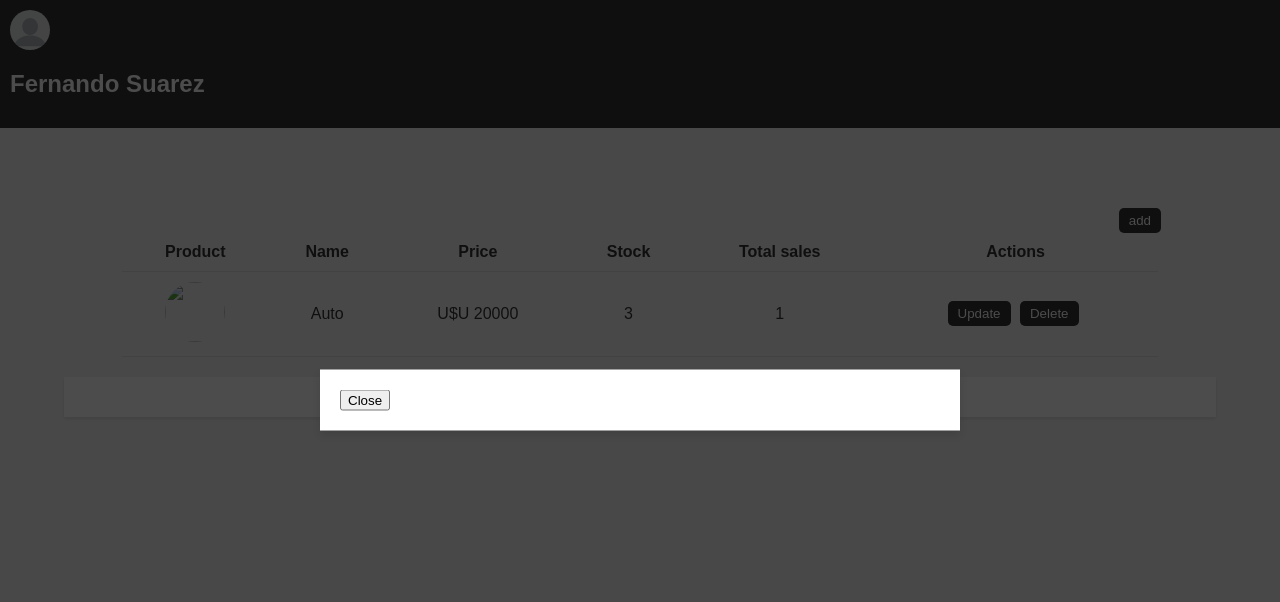
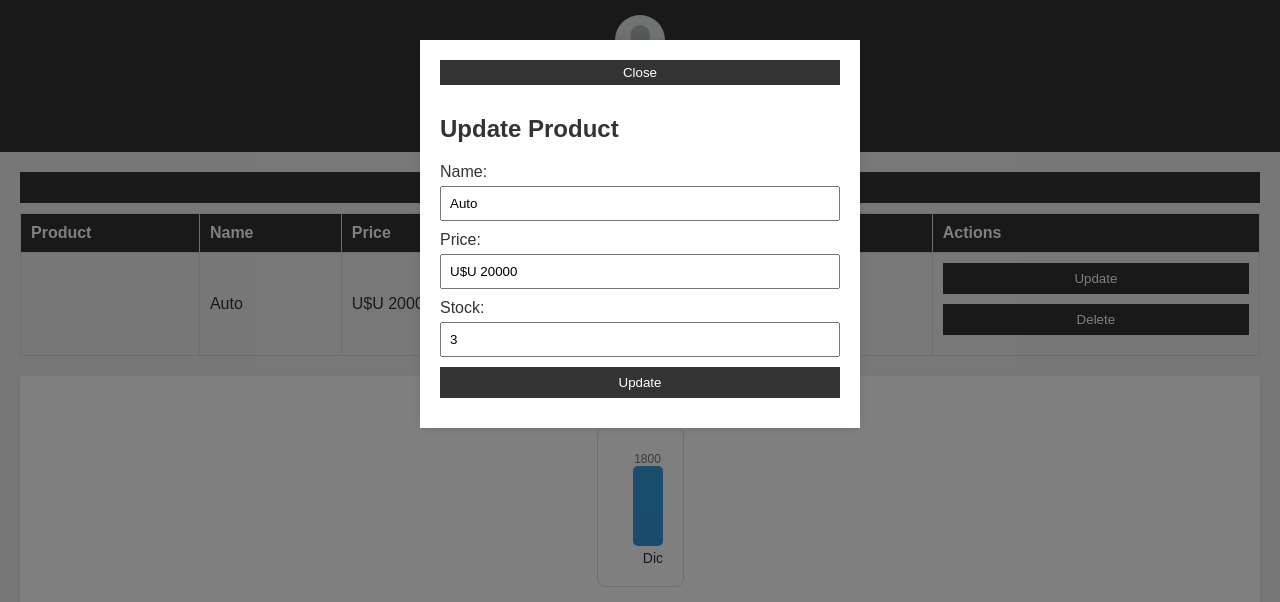
Before and after one commit to ferchu233/Proyecto-Ecommerce, a plain HTML site: page user-admin.html in a window 1280 px wide. Both pictures are taken after a click on the button "Update". Drawn offline with Linux system fonts and the light colour scheme.

Commit message:
Actualizacion

```diff
--- /dev/null
+++ b/assets/css/admin-style.css
@@ -0,0 +1,185 @@
+body {
+    font-family: 'Arial', sans-serif;
+    margin: 0;
+    padding: 0;
+    background-color: #f0f0f0;
+    /* Fondo gris claro */
+    color: #333;
+    /* Texto gris oscuro */
+}
+
+header {
+    background-color: #333;
+    /* Fondo negro para el encabezado */
+    color: #fff;
+    /* Texto blanco */
+    padding: 15px;
+    text-align: center;
+}
+
+.user-profile img {
+    border-radius: 50%;
+    max-width: 50px;
+    height: auto;
+}
+
+.admin-main {
+    margin: 20px;
+}
+
+.stock-control table {
+    width: 100%;
+    border-collapse: collapse;
+    margin-bottom: 20px;
+}
+
+table,
+th,
+td {
+    border: 1px solid #ddd;
+}
+
+th,
+td {
+    padding: 10px;
+    text-align: left;
+}
+
+th {
+    background-color: #333;
+    color: #fff;
+}
+
+.image-product img {
+    margin-left: 30%;
+    max-width: 100px;
+    height: auto;
+}
+
+.actions button {
+    margin-right: 5px;
+}
+
+.sales-graph {
+    margin-bottom: 20px;
+}
+
+.chart-container {
+    background-color: #fff;
+    padding: 20px;
+    box-shadow: 0 0 10px rgba(0, 0, 0, 0.1);
+}
+
+.overlay {
+    display: none;
+    position: fixed;
+    top: 0;
+    left: 0;
+    width: 100%;
+    height: 100%;
+    background: rgba(0, 0, 0, 0.5);
+}
+
+.popup {
+    background: #fff;
+    max-width: 400px;
+    margin: 40px auto;
+    padding: 20px;
+    box-shadow: 0 0 10px rgba(0, 0, 0, 0.1);
+}
+
+.close-button {
+    background: #333;
+    color: #fff;
+    padding: 5px 10px;
+    border: none;
+    cursor: pointer;
+}
+
+.form-container {
+    margin-top: 20px;
+}
+
+label {
+    display: block;
+    margin-bottom: 5px;
+}
+
+input,
+button {
+    margin-bottom: 10px;
+    padding: 8px;
+    width: 100%;
+    box-sizing: border-box;
+}
+
+button {
+    background-color: #333;
+    color: #fff;
+    border: none;
+    cursor: pointer;
+}
+
+button:hover {
+    background-color: #555;
+}
+
+#chart-container {
+    display: flex;
+    max-width: 100%;
+    padding: 20px;
+    border: 1px solid #ddd;
+    border-radius: 8px;
+    background-color: #fff;
+    overflow: auto;
+    scroll-behavior: smooth;
+}
+
+.bar-container {
+    display: flex;
+    flex-direction: column-reverse;
+    align-items: center;
+    position: relative;
+    margin-left: 15px;
+}
+
+.bar {
+    width: 30px;
+    background-color: #3498db;
+    margin-bottom: 20px;
+    position: relative;
+    border-radius: 5px;
+    transform: rotate(180deg);
+}
+
+.bar-label {
+    font-size: 12px;
+    color: #777;
+    margin-top: 5px;
+}
+
+.value-label {
+    position: absolute;
+    top: -20px;
+    font-size: 14px;
+    color: #333;
+    transform: rotate(180deg);
+}
+
+.reference-line {
+    width: 100%;
+    height: 2px;
+    background-color: #e74c3c;
+    position: absolute;
+    bottom: 80px;
+}
+
+.sales-graph {
+    margin-top: 20px;
+    background-color: #fff;
+    box-shadow: 0 2px 4px rgba(0, 0, 0, 0.1);
+    display: flex;
+    align-items: center;
+    justify-content: center;
+    padding: 50px;
+}
--- a/assets/css/style.css
+++ b/assets/css/style.css
@@ -1,5 +1,9 @@
 body {
+    font-family: Arial, sans-serif;
     margin: 0;
+    padding: 0;
+    background-color: #f4f4f4;
+    color: #333;
 }
 
 .container-all {
@@ -99,13 +103,7 @@ input[type="file"] {
     display: none;
 }
 
-body {
-    font-family: Arial, sans-serif;
-    scrollbar-color: #333333 #666666;
-    background-color: #f5f5f5;
-    margin: 0;
-    padding: 0;
-}
+
 
 body::-webkit-scrollbar {
     width: 12px;
@@ -197,6 +195,7 @@ main {
     margin: auto;
 }
 
+
 articule {
 
     margin-top: 20%;
@@ -272,8 +271,9 @@ footer {
     display: flex;
 }
 
-.user-Profil h1 {
-    margin-left: 10px;
+.text-Title {
+    padding: 5px;
+    margin-right: 83%;
 }
 
 .flout {
@@ -330,15 +330,21 @@ footer {
     cursor: pointer;
 }
 
+
 .all-products {
     width: 100%;
     display: flex;
     flex-wrap: wrap;
     justify-content: center;
     align-items: flex-start;
+    gap: 2rem;
 }
 
-
+.product{
+    width: 300px;
+    aspect-ratio: 3/2;
+    flex-wrap: 1;
+}
 
 .category {
     background-color: #333;
@@ -376,7 +382,7 @@ footer {
 }
 
 .all-container {
-    margin-top: 110px;
+    margin-top: 130px;
 }
 
 .border {
--- /dev/null
+++ b/assets/javascript/admin.js
@@ -0,0 +1,71 @@
+function fillUpdateForm(button) {
+
+    const row = button.closest('tr');
+
+    const productName = row.querySelector('td:nth-child(2)').innerText;
+    const productPrice = row.querySelector('td:nth-child(3)').innerText;
+    const productStock = row.querySelector('td:nth-child(4)').innerText;
+
+    document.getElementById('updateProductName').value = productName;
+    document.getElementById('updateProductPrice').value = productPrice;
+    document.getElementById('updateProductStock').value = productStock;
+
+    updatePopup.classList.add('fade-in');
+    updateOverlay.classList.add('fade-in');
+    updatePopup.style.display = 'block';
+    updateOverlay.style.display = 'block';
+}
+
+
+
+function scrollDiv() {
+    var div = document.getElementById('chart-container');
+    div.scrollLeft = div.scrollWidth;
+}
+
+const addButton = document.querySelector('.boton-add button');
+const updateButtons = document.querySelectorAll('.update-btn');
+const addPopup = document.querySelector('.add-popup');
+const updatePopup = document.querySelector('.update-popup');
+const addOverlay = document.querySelector('.add-overlay');
+const updateOverlay = document.querySelector('.update-overlay');
+const closeButton = document.querySelectorAll('.popup .close-button');
+
+addButton.addEventListener('click', () => {
+    addPopup.classList.add('fade-in');
+    addOverlay.classList.add('fade-in');
+    addPopup.style.display = 'block';
+    addOverlay.style.display = 'block';
+});
+
+updateButtons.forEach(button => {
+    button.addEventListener('click', () => {
+        updatePopup.classList.add('fade-in');
+        updateOverlay.classList.add('fade-in');
+        updatePopup.style.display = 'block';
+        updateOverlay.style.display = 'block';
+    });
+});
+
+closeButton.forEach(button => {
+    button.addEventListener('click', () => {
+        addPopup.classList.remove('fade-in');
+        updatePopup.classList.remove('fade-in');
+        addOverlay.classList.remove('fade-in');
+        updateOverlay.classList.remove('fade-in');
+        addPopup.classList.add('fade-out');
+        updatePopup.classList.add('fade-out');
+        addOverlay.classList.add('fade-out');
+        updateOverlay.classList.add('fade-out');
+        setTimeout(() => {
+            addPopup.style.display = 'none';
+            updatePopup.style.display = 'none';
+            addOverlay.style.display = 'none';
+            updateOverlay.style.display = 'none';
+            addPopup.classList.remove('fade-out');
+            updatePopup.classList.remove('fade-out');
+            addOverlay.classList.remove('fade-out');
+            updateOverlay.classList.remove('fade-out');
+        }, 300);
+    });
+});
--- a/assets/javascript/main.js
+++ b/assets/javascript/main.js
@@ -1,3 +1,4 @@
+
 $('.button').click(function () {
     var buttonId = $(this).attr('id');
     $('#update-user').removeAttr('class').addClass(buttonId);
--- a/user-admin.html
+++ b/user-admin.html
@@ -1,167 +1,20 @@
 <!DOCTYPE html>
 <html lang="en">
+
 <head>
     <meta charset="UTF-8">
     <meta name="viewport" content="width=device-width, initial-scale=1.0">
-    <style>
-        body {
-            font-family: Arial, sans-serif;
-            margin: 0;
-            padding: 0;
-            background-color: #f4f4f4;
-            color: #333;
-        }
-
-        header {
-            width: 100%;
-            background-color: #333;
-            color: #fff;
-            padding: 10px;
-            display: flex;
-            justify-content: space-between;
-            align-items: center;
-        }
-
-        .user-profile img {
-            display: flex;
-            width: 40px;
-            height: 40px;
-            border-radius: 50%;
-            margin-right: 10px;
-        }
-
-        main {
-            margin-left: 5%;
-            width: 90%;
-            display: flex;
-            flex-direction: column;
-            justify-content: center;
-            margin-top: 70px;
-            padding: 0;
-        }
-
-        .stock-control table {
-            margin-left: 5%;
-            border-collapse: collapse;
-            width: 90%;
-        }
-
-        .stock-control th, .stock-control td {
-            padding: 10px;
-            border-bottom: 1px solid #ddd;
-            text-align: center;
-        }
-
-        .stock-control th {
-            background-color: #f2f2f2;
-            font-weight: bold;
-        }
-
-        .image-product img {
-            width: 60px;
-            height: 60px;
-            object-fit: cover;
-            border-radius: 50%;
-        }
-
-        .action-btn {
-            background-color: #333;
-            color: #fff;
-            border: none;
-            padding: 5px 10px;
-            cursor: pointer;
-            margin-right: 5px;
-            border-radius: 5px;
-        }
-
-        .action-btn:hover {
-            background-color: #555;
-        }
-
-        .boton-add{
-            align-items: end;
-        }
-
-        .boton-add {
-            text-align: right;
-            margin-right: 50px;
-            margin-top: 10px;
-        }
-
-
-        .sales-graph {
-            margin-top: 20px;
-            padding: 20px;
-            background-color: #fff;
-            box-shadow: 0 2px 4px rgba(0, 0, 0, 0.1);
-        }
-
-        @media only screen and (max-width: 600px) {
-            .stock-control th, .stock-control td {
-                font-size: 12px;
-            }
-        }
-
-        .overlay {
-            display: none;
-            position: fixed;
-            top: 0;
-            left: 0;
-            width: 100%;
-            height: 100%;
-            background-color: rgba(0, 0, 0, 0.7);
-            z-index: 1000;
-        }
-
-
-        .popup {
-            display: none;
-            position: fixed;
-            top: 50%;
-            left: 50%;
-            transform: translate(-50%, -50%);
-            background-color: #fff;
-            padding: 20px;
-            box-shadow: 0 4px 8px rgba(0, 0, 0, 0.1);
-            z-index: 1001;
-            width: 80%;
-            max-width: 600px;
-        }
-
-        @keyframes fadeIn {
-            from {
-                opacity: 0;
-            }
-            to {
-                opacity: 1;
-            }
-        }
-
-        @keyframes fadeOut {
-            from {
-                opacity: 1;
-            }
-            to {
-                opacity: 0;
-            }
-        }
-
-        .fade-in {
-            animation: fadeIn 0.3s;
-        }
-
-        .fade-out {
-            animation: fadeOut 0.3s;
-        }
-    </style>
+    <link rel="stylesheet" href="assets/css/admin-style.css">
     <title>Document</title>
 </head>
-<body>
+
+<body onload="scrollDiv()">
     <header>
         <div class="user-profile">
             <img src="img/perfil-de-usuario.webp" alt="">
-            <h2>Fernando Suarez</h2>
+
         </div>
+        <h2>ECOMMERCE</h2>
     </header>
     <main class="admin-main">
 
@@ -169,7 +22,7 @@
 
             <table>
                 <div class="boton-add">
-                    <button class="action-btn">add</button>
+                    <button class="action-btn">Add</button>
                 </div>
                 <thead>
                     <tr>
@@ -189,79 +42,72 @@
                         <td>3</td>
                         <td>1</td>
                         <td class="actions">
-                            <button class="action-btn update-btn">Update</button>
+                            <!-- Dentro del bucle de generación de filas -->
+                            <button class="action-btn update-btn" onclick="fillUpdateForm(this)">Update</button>
+
                             <button class="action-btn">Delete</button>
                         </td>
                     </tr>
+
                 </tbody>
             </table>
         </section>
 
         <section class="sales-graph">
-            <!-- aquí puedes agregar el contenido de tu gráfico de ventas -->
+            <div id="chart-container">
+                <div class="bar-container">
+                    <div class="bar" style="height: 80px;">
+                        <div class="value-label">Dic</div>
+                    </div>
+                    <div class="bar-label">1800</div>
+                </div>
+
+
+            </div>
         </section>
 
 
-        <div class="overlay add-overlay"></div>
-        <div class="popup add-popup">
-            <button class="close-button">Close</button>
+        <!-- Formulario de Agregar -->
+        <div class="overlay add-overlay" id="addOverlay">
+            <div class="popup add-popup">
+                <button class="close-button" onclick="closeAddForm()">Close</button>
+                <h2>Add Product</h2>
+                <div class="form-container">
+                    <label for="productName">Name:</label>
+                    <input type="text" id="productName" name="productName" required>
 
+                    <label for="productPrice">Price:</label>
+                    <input type="text" id="productPrice" name="productPrice" required>
+
+                    <label for="productStock">Stock:</label>
+                    <input type="text" id="productStock" name="productStock" required>
+
+                    <button onclick="addProduct()">Add</button>
+                </div>
+            </div>
         </div>
 
+        <!-- Formulario de Editar -->
+        <div class="overlay update-overlay" id="updateOverlay">
+            <div class="popup update-popup">
+                <button class="close-button" onclick="closeUpdateForm()">Close</button>
+                <h2>Update Product</h2>
+                <div class="form-container">
+                    <label for="updateProductName">Name:</label>
+                    <input type="text" id="updateProductName" name="updateProductName" required>
 
-        <div class="overlay update-overlay"></div>
-        <div class="popup update-popup">
-            <button class="close-button">Close</button>
+                    <label for="updateProductPrice">Price:</label>
+                    <input type="text" id="updateProductPrice" name="updateProductPrice" required>
 
+                    <label for="updateProductStock">Stock:</label>
+                    <input type="text" id="updateProductStock" name="updateProductStock" required>
+
+                    <button onclick="updateProduct()">Update</button>
+                </div>
+            </div>
         </div>
 
-        <script>
-            const addButton = document.querySelector('.boton-add button');
-            const updateButtons = document.querySelectorAll('.update-btn');
-            const addPopup = document.querySelector('.add-popup');
-            const updatePopup = document.querySelector('.update-popup');
-            const addOverlay = document.querySelector('.add-overlay');
-            const updateOverlay = document.querySelector('.update-overlay');
-            const closeButton = document.querySelectorAll('.popup .close-button');
+        <script src="assets/javascript/admin.js"></script>
 
-            addButton.addEventListener('click', () => {
-                addPopup.classList.add('fade-in');
-                addOverlay.classList.add('fade-in');
-                addPopup.style.display = 'block';
-                addOverlay.style.display = 'block';
-            });
-
-            updateButtons.forEach(button => {
-                button.addEventListener('click', () => {
-                    updatePopup.classList.add('fade-in');
-                    updateOverlay.classList.add('fade-in');
-                    updatePopup.style.display = 'block';
-                    updateOverlay.style.display = 'block';
-                });
-            });
-
-            closeButton.forEach(button => {
-                button.addEventListener('click', () => {
-                    addPopup.classList.remove('fade-in');
-                    updatePopup.classList.remove('fade-in');
-                    addOverlay.classList.remove('fade-in');
-                    updateOverlay.classList.remove('fade-in');
-                    addPopup.classList.add('fade-out');
-                    updatePopup.classList.add('fade-out');
-                    addOverlay.classList.add('fade-out');
-                    updateOverlay.classList.add('fade-out');
-                    setTimeout(() => {
-                        addPopup.style.display = 'none';
-                        updatePopup.style.display = 'none';
-                        addOverlay.style.display = 'none';
-                        updateOverlay.style.display = 'none';
-                        addPopup.classList.remove('fade-out');
-                        updatePopup.classList.remove('fade-out');
-                        addOverlay.classList.remove('fade-out');
-                        updateOverlay.classList.remove('fade-out');
-                    }, 300);
-                });
-            });
-        </script>
-    </body>
+</body>
 </html>
```
Also changed, not shown: index.html (+1 -2 lines), productos.html (+4 -4 lines).
